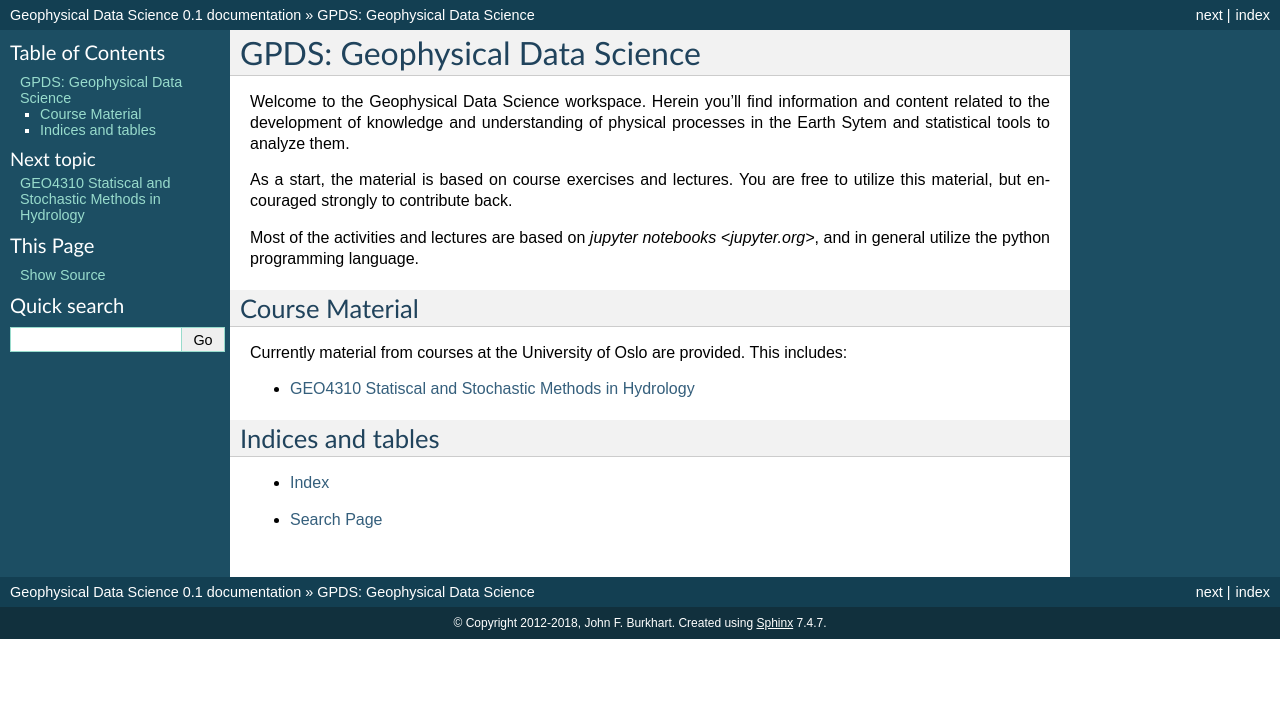
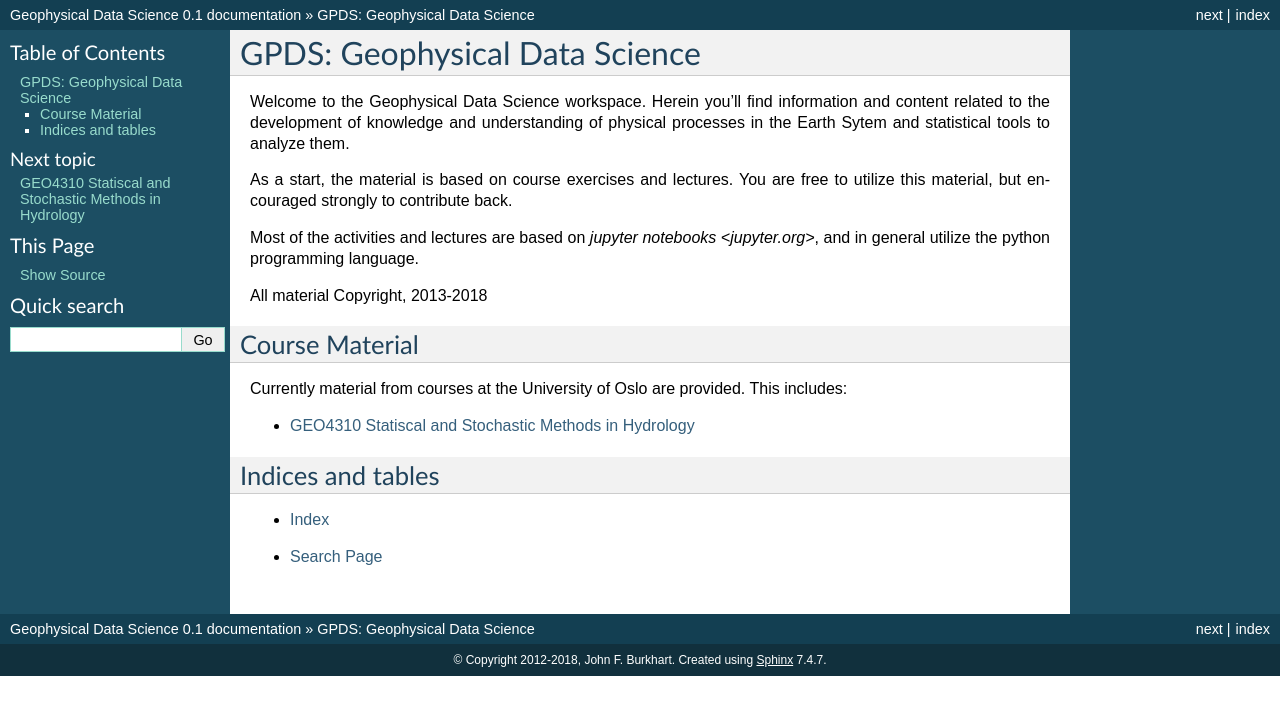
Before and after one commit to jfburkhart/coursework_web, a Sphinx documentation site: the page built from sphinx/index.rst, in a window 1280 px wide. Shown: the top 715 px of the page. Built offline with Sphinx 7.4.7, drawn with Linux system fonts in a browser that asks for light colours.

Commit message:
Update index.rst

```diff
--- a/sphinx/index.rst
+++ b/sphinx/index.rst
@@ -18,6 +18,8 @@ material, but encouraged strongly to contribute back.
 
 Most of the activities and lectures are based on `jupyter notebooks <jupyter.org>`, and in general
 utilize the python programming language.
+
+All material Copyright, 2013-2018
 
 
 .. courses:
```
